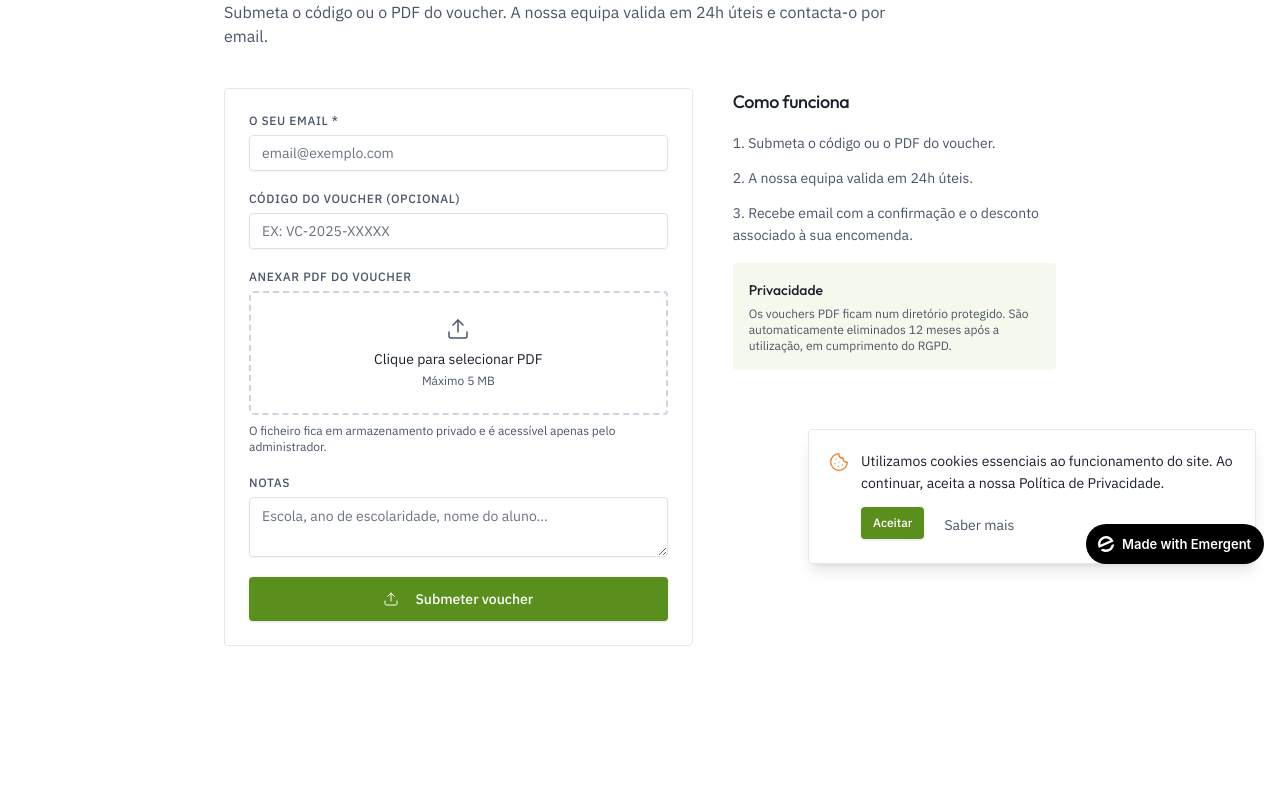
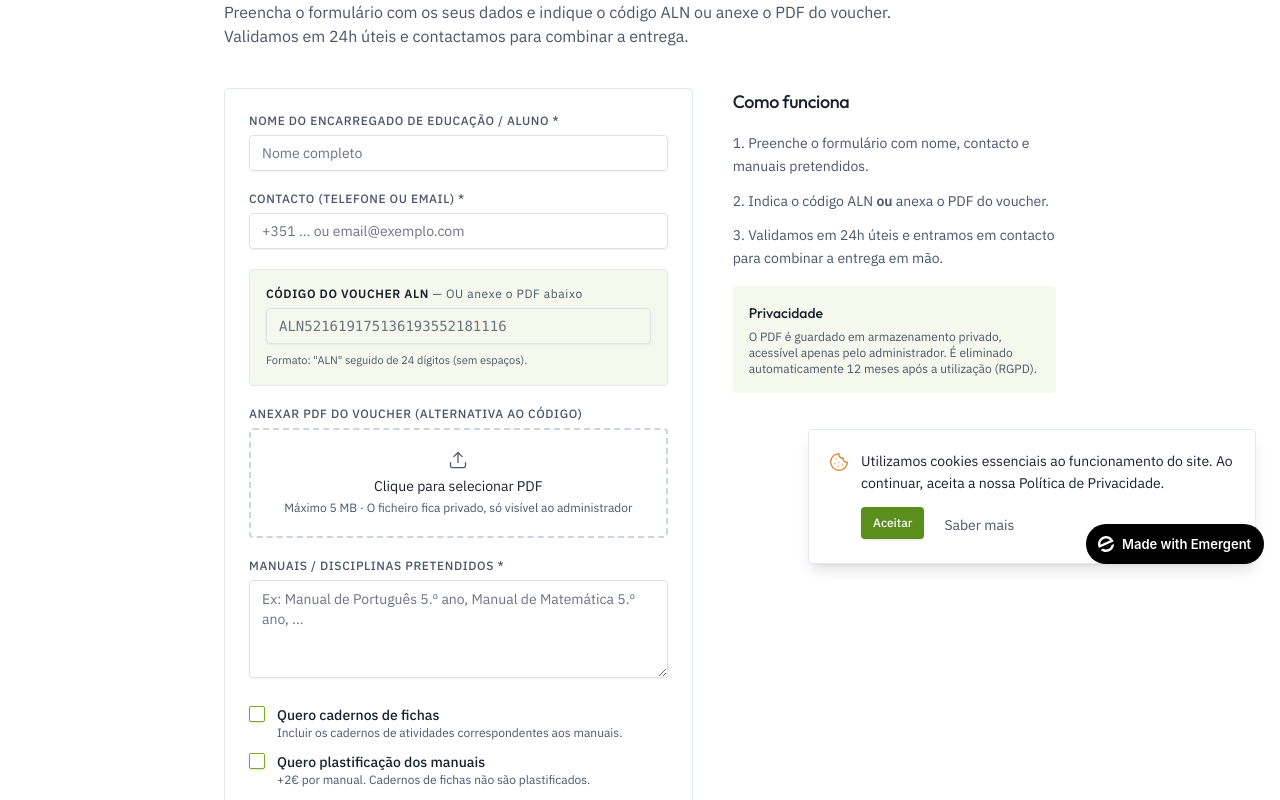
Before and after one commit to Jetroom14/Tendinha-do-Saber, a React (Create React App) app in the folder frontend/: page /vouchers in a window 1280 px wide. Shown: the part 220-1020 px from the top of the page. Built offline with nearby package versions, Linux system fonts and the light colour scheme; no server answers.

Commit message:
auto-commit for 4a505941-696f-470b-a9ae-e63042b0d6f9

```diff
--- a/frontend/src/components/Layout.jsx
+++ b/frontend/src/components/Layout.jsx
@@ -137,7 +137,7 @@ export function Footer() {
           <h4 className="text-[10px] tracking-[0.2em] uppercase text-[#A0AEC0] mb-4 font-semibold">Contactos</h4>
           <ul className="space-y-2.5 text-sm">
             <li className="flex items-start gap-2"><User className="w-4 h-4 mt-0.5 text-[#E07A1F]" strokeWidth={1.5}/> Francisco Tendinha</li>
-            <li className="flex items-start gap-2"><Phone className="w-4 h-4 mt-0.5 text-[#E07A1F]" strokeWidth={1.5}/> +351 926 384 352</li>
+            <li className="flex items-start gap-2"><Phone className="w-4 h-4 mt-0.5 text-[#E07A1F]" strokeWidth={1.5}/> +351 961 194 491</li>
             <li className="flex items-start gap-2"><Mail className="w-4 h-4 mt-0.5 text-[#E07A1F]" strokeWidth={1.5}/> tendinhadosaber@gmail.com</li>
             <li className="flex items-start gap-2"><MapPin className="w-4 h-4 mt-0.5 text-[#E07A1F]" strokeWidth={1.5}/> Aveiro, Portugal</li>
             <li className="flex items-center gap-3 pt-2">
--- a/frontend/src/components/SEO.jsx
+++ b/frontend/src/components/SEO.jsx
@@ -51,7 +51,7 @@ export const ORGANIZATION_JSONLD = {
   name: "Tendinha do Saber",
   description: "Livraria especializada em manuais escolares e cadernos de fichas, em Aveiro.",
   url: typeof window !== "undefined" ? window.location.origin : "",
-  telephone: "+351 926 384 352",
+  telephone: "+351 961 194 491",
   email: "tendinhadosaber@gmail.com",
   address: {
     "@type": "PostalAddress",
--- a/frontend/src/pages/CheckoutPage.jsx
+++ b/frontend/src/pages/CheckoutPage.jsx
@@ -120,7 +120,7 @@ export default function CheckoutPage() {
                   ) : (
                     <p className="text-xs text-[#C53030] mt-1.5 flex items-start gap-1" data-testid="postcode-bad">
                       <AlertTriangle className="w-3.5 h-3.5 mt-0.5 shrink-0"/>
-                      <span>Fora do distrito de Aveiro. Contacte-nos diretamente em <a href="mailto:tendinhadosaber@gmail.com" className="underline">tendinhadosaber@gmail.com</a> ou +351 926 384 352.</span>
+                      <span>Fora do distrito de Aveiro. Contacte-nos diretamente em <a href="mailto:tendinhadosaber@gmail.com" className="underline">tendinhadosaber@gmail.com</a> ou +351 961 194 491.</span>
                     </p>
                   )
                 )}
--- a/frontend/src/pages/ContactsPage.jsx
+++ b/frontend/src/pages/ContactsPage.jsx
@@ -12,7 +12,7 @@ export default function ContactsPage() {
           <h2 className="font-display text-xl font-medium">Tendinha do Saber</h2>
           <ul className="space-y-3 text-sm">
             <li className="flex items-start gap-3"><MapPin className="w-4 h-4 mt-0.5 text-[#5A8F1E]" strokeWidth={1.5}/> Aveiro, Portugal</li>
-            <li className="flex items-start gap-3"><Phone className="w-4 h-4 mt-0.5 text-[#5A8F1E]" strokeWidth={1.5}/> <a href="tel:+351926384352" className="hover:text-[#5A8F1E]">+351 926 384 352</a></li>
+            <li className="flex items-start gap-3"><Phone className="w-4 h-4 mt-0.5 text-[#5A8F1E]" strokeWidth={1.5}/> <a href="tel:+351961194491" className="hover:text-[#5A8F1E]">+351 961 194 491</a></li>
             <li className="flex items-start gap-3"><Mail className="w-4 h-4 mt-0.5 text-[#5A8F1E]" strokeWidth={1.5}/> <a href="mailto:tendinhadosaber@gmail.com" className="hover:text-[#5A8F1E]">tendinhadosaber@gmail.com</a></li>
             <li className="flex items-start gap-3"><Instagram className="w-4 h-4 mt-0.5 text-[#5A8F1E]" strokeWidth={1.5}/> <a href="https://instagram.com" target="_blank" rel="noreferrer" className="hover:text-[#5A8F1E]">@tendinhadosaber</a></li>
           </ul>
--- a/frontend/src/pages/VouchersPage.jsx
+++ b/frontend/src/pages/VouchersPage.jsx
@@ -1,53 +1,77 @@
-import { useState } from "react";
+import { useMemo, useState } from "react";
 import api, { formatApiErrorDetail } from "@/lib/api";
 import { Button } from "@/components/ui/button";
 import { Input } from "@/components/ui/input";
 import { Label } from "@/components/ui/label";
 import { Textarea } from "@/components/ui/textarea";
+import { Checkbox } from "@/components/ui/checkbox";
 import SEO from "@/components/SEO";
 import { toast } from "sonner";
-import { Upload, Check, FileText, X } from "lucide-react";
+import { Upload, Check, FileText, X, AlertCircle } from "lucide-react";
+
+const ALN_REGEX = /^ALN\d{24}$/;
 
 export default function VouchersPage() {
-  const [form, setForm] = useState({ code: "", notes: "", customer_email: "" });
+  const [form, setForm] = useState({
+    name: "",
+    contact: "",
+    code: "",
+    manuals: "",
+    wants_workbooks: false,
+    wants_lamination: false,
+  });
   const [file, setFile] = useState(null);
   const [submitting, setSubmitting] = useState(false);
   const [done, setDone] = useState(false);
 
+  const codeError = useMemo(() => {
+    const c = form.code.trim();
+    if (!c) return "";
+    if (!ALN_REGEX.test(c)) return "Formato inválido. Deve ser ALN seguido de exatamente 24 dígitos.";
+    return "";
+  }, [form.code]);
+
+  const codeOk = form.code.trim() && !codeError;
+  const hasCredential = codeOk || !!file;
+  const canSubmit = form.name.trim() && form.contact.trim() && form.manuals.trim() && hasCredential && !submitting;
+
   const onFile = (e) => {
     const f = e.target.files?.[0];
     if (!f) return;
-    if (!f.name.toLowerCase().endsWith(".pdf")) {
-      toast.error("Apenas ficheiros PDF são aceites");
-      return;
-    }
-    if (f.size > 5 * 1024 * 1024) {
-      toast.error("Ficheiro demasiado grande (máx 5 MB)");
-      return;
-    }
+    if (!f.name.toLowerCase().endsWith(".pdf")) { toast.error("Apenas ficheiros PDF são aceites"); return; }
+    if (f.size > 5 * 1024 * 1024) { toast.error("Ficheiro demasiado grande (máx 5 MB)"); return; }
     setFile(f);
   };
 
   const submit = async (e) => {
     e.preventDefault();
-    if (!form.code && !file) {
-      toast.error("Indique um código OU anexe o PDF do voucher");
-      return;
-    }
+    if (!canSubmit) return;
     setSubmitting(true);
     try {
+      const code = form.code.trim().toUpperCase();
       if (file) {
         const fd = new FormData();
         fd.append("file", file);
-        if (form.code) fd.append("code", form.code);
-        if (form.notes) fd.append("notes", form.notes);
+        fd.append("name", form.name);
+        fd.append("contact", form.contact);
+        fd.append("manuals", form.manuals);
+        if (code) fd.append("code", code);
+        fd.append("wants_workbooks", String(form.wants_workbooks));
+        fd.append("wants_lamination", String(form.wants_lamination));
         await api.post("/vouchers/upload", fd, { headers: { "Content-Type": "multipart/form-data" } });
       } else {
-        await api.post("/vouchers", { code: form.code, notes: form.notes });
+        await api.post("/vouchers", {
+          name: form.name,
+          contact: form.contact,
+          manuals: form.manuals,
+          code,
+          wants_workbooks: form.wants_workbooks,
+          wants_lamination: form.wants_lamination,
+        });
       }
       setDone(true);
-      toast.success("Voucher submetido. Iremos analisar e contactar.");
-      setForm({ code: "", notes: "", customer_email: "" });
+      toast.success("Voucher submetido. Vamos analisar e entraremos em contacto.");
+      setForm({ name: "", contact: "", code: "", manuals: "", wants_workbooks: false, wants_lamination: false });
       setFile(null);
     } catch (err) {
       toast.error(formatApiErrorDetail(err.response?.data?.detail));
@@ -56,27 +80,52 @@ export default function VouchersPage() {
 
   return (
     <div className="max-w-4xl mx-auto px-4 sm:px-6 lg:px-8 py-16" data-testid="vouchers-page">
-      <SEO title="Submeter Voucher MEGA" path="/vouchers" description="Submeta o seu voucher MEGA para manuais escolares. Aceitamos código manual e upload de PDF."/>
+      <SEO title="Submeter Voucher MEGA" path="/vouchers" description="Submeta o seu voucher MEGA para manuais escolares. Preencha o pedido com nome, contacto, código ALN ou PDF, e os manuais pretendidos."/>
       <div className="text-[10px] tracking-[0.2em] uppercase text-[#4A5568] font-semibold mb-2">Vouchers Escolares</div>
       <h1 className="font-display text-3xl md:text-4xl font-medium mb-3">Submeter Voucher MEGA</h1>
       <p className="text-[#4A5568] mb-10 max-w-2xl">
-        Submeta o código ou o PDF do voucher. A nossa equipa valida em 24h úteis e contacta-o por email.
+        Preencha o formulário com os seus dados e indique o código ALN ou anexe o PDF do voucher. Validamos em 24h úteis e contactamos para combinar a entrega.
       </p>
 
       <div className="grid md:grid-cols-12 gap-10">
-        <form onSubmit={submit} className="md:col-span-7 bg-white border border-[#E2E8F0] rounded-md p-6 space-y-5">
+        <form onSubmit={submit} className="md:col-span-7 bg-white border border-[#E2E8F0] rounded-md p-6 space-y-5" data-testid="vouchers-form">
+          {/* Nome */}
           <div>
-            <Label className="text-xs uppercase tracking-wider text-[#4A5568] mb-1.5 block">O seu email *</Label>
-            <Input type="email" required value={form.customer_email} onChange={(e)=>setForm({...form, customer_email: e.target.value})} placeholder="email@exemplo.com" data-testid="voucher-email-input"/>
+            <Label className="text-xs uppercase tracking-wider text-[#4A5568] mb-1.5 block">Nome do encarregado de educação / aluno *</Label>
+            <Input required value={form.name} onChange={(e)=>setForm({...form, name: e.target.value})} placeholder="Nome completo" data-testid="voucher-name-input"/>
           </div>
 
+          {/* Contacto */}
           <div>
-            <Label className="text-xs uppercase tracking-wider text-[#4A5568] mb-1.5 block">Código do voucher (opcional)</Label>
-            <Input value={form.code} onChange={(e)=>setForm({...form, code: e.target.value.toUpperCase()})} placeholder="EX: VC-2025-XXXXX" data-testid="voucher-code-input"/>
+            <Label className="text-xs uppercase tracking-wider text-[#4A5568] mb-1.5 block">Contacto (telefone ou email) *</Label>
+            <Input required value={form.contact} onChange={(e)=>setForm({...form, contact: e.target.value})} placeholder="+351 ... ou email@exemplo.com" data-testid="voucher-contact-input"/>
           </div>
 
+          {/* Código ALN */}
+          <div className="bg-[#F5F8EC] rounded-md p-4 border border-[#E2E8F0]">
+            <Label className="text-xs uppercase tracking-wider text-[#1A202C] mb-1.5 block font-semibold">Código do voucher ALN <span className="text-[#4A5568] normal-case font-normal">— OU anexe o PDF abaixo</span></Label>
+            <Input
+              value={form.code}
+              onChange={(e)=>setForm({...form, code: e.target.value.toUpperCase().replace(/\s/g, "")})}
+              placeholder="ALN521619175136193552181116"
+              className={`font-mono text-sm ${codeError ? 'border-[#C53030]' : (codeOk ? 'border-[#5A8F1E]' : '')}`}
+              maxLength={27}
+              data-testid="voucher-code-input"
+            />
+            {codeError && (
+              <p className="text-xs text-[#C53030] mt-1.5 flex items-start gap-1" data-testid="voucher-code-error">
+                <AlertCircle className="w-3.5 h-3.5 mt-0.5 shrink-0"/> {codeError}
+              </p>
+            )}
+            {codeOk && (
+              <p className="text-xs text-[#2F855A] mt-1.5 flex items-center gap-1"><Check className="w-3.5 h-3.5"/> Código válido</p>
+            )}
+            <p className="text-[11px] text-[#4A5568] mt-2">Formato: "ALN" seguido de 24 dígitos (sem espaços).</p>
+          </div>
+
+          {/* PDF */}
           <div>
-            <Label className="text-xs uppercase tracking-wider text-[#4A5568] mb-1.5 block">Anexar PDF do voucher</Label>
+            <Label className="text-xs uppercase tracking-wider text-[#4A5568] mb-1.5 block">Anexar PDF do voucher (alternativa ao código)</Label>
             {file ? (
               <div className="flex items-center justify-between bg-[#F5F8EC] border border-[#E2E8F0] rounded p-3" data-testid="voucher-file-selected">
                 <div className="flex items-center gap-2 min-w-0">
@@ -91,29 +140,62 @@ export default function VouchersPage() {
             ) : (
               <label className="block cursor-pointer">
                 <input type="file" accept="application/pdf,.pdf" onChange={onFile} className="hidden" data-testid="voucher-pdf-file"/>
-                <div className="border-2 border-dashed border-[#CBD5E0] rounded p-6 text-center hover:border-[#5A8F1E] hover:bg-[#F5F8EC] transition-colors">
-                  <Upload className="w-6 h-6 text-[#4A5568] mx-auto mb-2" strokeWidth={1.5}/>
+                <div className="border-2 border-dashed border-[#CBD5E0] rounded p-5 text-center hover:border-[#5A8F1E] hover:bg-[#F5F8EC] transition-colors">
+                  <Upload className="w-5 h-5 text-[#4A5568] mx-auto mb-1.5" strokeWidth={1.5}/>
                   <div className="text-sm text-[#1A202C]">Clique para selecionar PDF</div>
-                  <div className="text-xs text-[#4A5568] mt-1">Máximo 5 MB</div>
+                  <div className="text-xs text-[#4A5568] mt-1">Máximo 5 MB · O ficheiro fica privado, só visível ao administrador</div>
                 </div>
               </label>
             )}
-            <p className="text-xs text-[#4A5568] mt-2">O ficheiro fica em armazenamento privado e é acessível apenas pelo administrador.</p>
           </div>
 
+          {/* Manuais pretendidos */}
           <div>
-            <Label className="text-xs uppercase tracking-wider text-[#4A5568] mb-1.5 block">Notas</Label>
-            <Textarea value={form.notes} onChange={(e)=>setForm({...form, notes: e.target.value})} placeholder="Escola, ano de escolaridade, nome do aluno..." data-testid="voucher-notes-input"/>
+            <Label className="text-xs uppercase tracking-wider text-[#4A5568] mb-1.5 block">Manuais / disciplinas pretendidos *</Label>
+            <Textarea
+              required
+              value={form.manuals}
+              onChange={(e)=>setForm({...form, manuals: e.target.value})}
+              placeholder="Ex: Manual de Português 5.º ano, Manual de Matemática 5.º ano, ..."
+              rows={4}
+              data-testid="voucher-manuals-input"
+            />
           </div>
 
-          <Button type="submit" disabled={submitting} className="w-full h-11 bg-[#5A8F1E] hover:bg-[#3E6E11] text-white" data-testid="submit-voucher-btn">
+          {/* Checkboxes */}
+          <div className="space-y-3 pt-2">
+            <label className="flex items-start gap-3 cursor-pointer">
+              <Checkbox checked={form.wants_workbooks} onCheckedChange={(v) => setForm({...form, wants_workbooks: !!v})} data-testid="voucher-want-workbooks"/>
+              <span className="text-sm leading-snug">
+                <span className="font-medium text-[#1A202C]">Quero cadernos de fichas</span>
+                <span className="block text-xs text-[#4A5568]">Incluir os cadernos de atividades correspondentes aos manuais.</span>
+              </span>
+            </label>
+            <label className="flex items-start gap-3 cursor-pointer">
+              <Checkbox checked={form.wants_lamination} onCheckedChange={(v) => setForm({...form, wants_lamination: !!v})} data-testid="voucher-want-lamination"/>
+              <span className="text-sm leading-snug">
+                <span className="font-medium text-[#1A202C]">Quero plastificação dos manuais</span>
+                <span className="block text-xs text-[#4A5568]">+2€ por manual. Cadernos de fichas não são plastificados.</span>
+              </span>
+            </label>
+          </div>
+
+          {/* Aviso credencial */}
+          {!hasCredential && (form.name || form.contact || form.manuals) && (
+            <div className="bg-[#FFF8E1] border border-[#FFE082] rounded p-3 text-xs text-[#8B5A00] flex items-start gap-2">
+              <AlertCircle className="w-4 h-4 mt-0.5 shrink-0"/>
+              <span>Insira um código ALN válido <strong>ou</strong> anexe o PDF do voucher.</span>
+            </div>
+          )}
+
+          <Button type="submit" disabled={!canSubmit} className="w-full h-11 bg-[#5A8F1E] hover:bg-[#3E6E11] disabled:bg-[#A0AEC0] disabled:hover:bg-[#A0AEC0] text-white" data-testid="submit-voucher-btn">
             <Upload className="w-4 h-4 mr-2" strokeWidth={1.5}/> {submitting ? "A enviar..." : "Submeter voucher"}
           </Button>
 
           {done && (
             <div className="bg-[#F0FFF4] border border-[#C6F6D5] rounded p-3 flex items-start gap-2 text-sm" data-testid="voucher-submitted">
               <Check className="w-4 h-4 text-[#2F855A] mt-0.5"/>
-              <span>Voucher recebido. Entraremos em contacto após análise.</span>
+              <span>Voucher recebido. Entraremos em contacto após análise (em 24h úteis).</span>
             </div>
           )}
         </form>
@@ -121,13 +203,13 @@ export default function VouchersPage() {
         <div className="md:col-span-5 space-y-4 text-sm text-[#4A5568] leading-relaxed">
           <h3 className="font-display text-lg font-medium text-[#1A202C]">Como funciona</h3>
           <ol className="space-y-3 list-decimal list-inside">
-            <li>Submeta o código ou o PDF do voucher.</li>
-            <li>A nossa equipa valida em 24h úteis.</li>
-            <li>Recebe email com a confirmação e o desconto associado à sua encomenda.</li>
+            <li>Preenche o formulário com nome, contacto e manuais pretendidos.</li>
+            <li>Indica o código ALN <strong>ou</strong> anexa o PDF do voucher.</li>
+            <li>Validamos em 24h úteis e entramos em contacto para combinar a entrega em mão.</li>
           </ol>
           <div className="bg-[#F5F8EC] rounded p-4 mt-6">
             <div className="font-display font-medium text-[#1A202C] mb-1">Privacidade</div>
-            <p className="text-xs">Os vouchers PDF ficam num diretório protegido. São automaticamente eliminados 12 meses após a utilização, em cumprimento do RGPD.</p>
+            <p className="text-xs">O PDF é guardado em armazenamento privado, acessível apenas pelo administrador. É eliminado automaticamente 12 meses após a utilização (RGPD).</p>
           </div>
         </div>
       </div>
```
Also changed, not shown: 1 other file (tests, documents, lock files or other folders).
